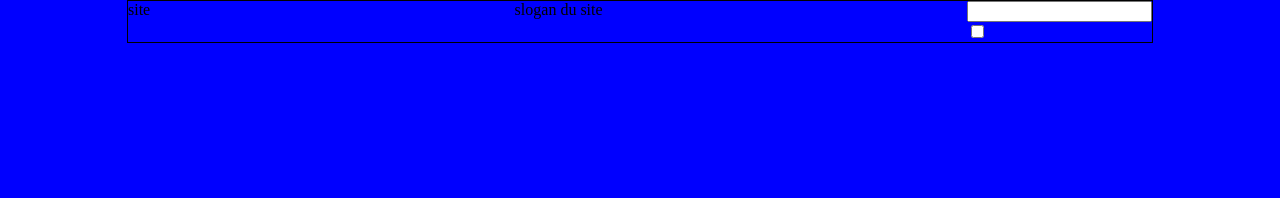
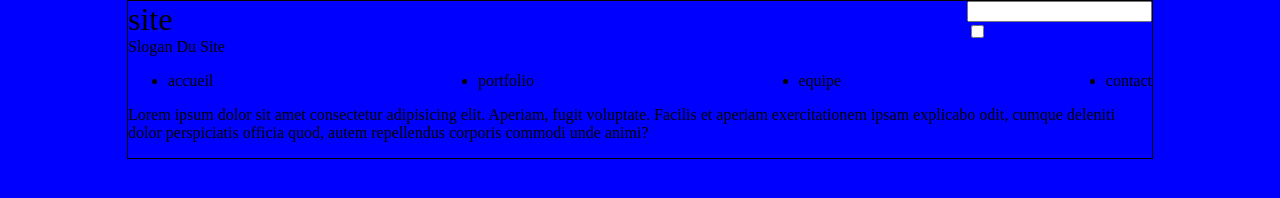
Before and after one commit to zizdevweb/gestionDeStock, a plain HTML site: page index.html in a window 1280 px wide. Drawn offline with Linux system fonts and the light colour scheme.

Commit message:
edit body lorem

```diff
--- a/index.html
+++ b/index.html
@@ -9,20 +9,32 @@
 </head>
 <body>
 
-        <header>
+
                 <div id="container">
+                 <header>
+                    <div class="menu-wrapper">
+                    <div class="logo-wrapper">
                         <div id="logo">site</div>
                         <div class="logo">slogan du site</div>
-                        <div id="seach-items">
+                    </div>
+                     <div id="seach-items">
                             <div><input type="text"></div>
                             <div><input type="checkbox"></div>
-                        </div>
-                </div>
+                     </div>
+                    </div>
 
-        </header>
+                <nav id="menu">
+                    <ul class="menu-wrapper">
+                        <li>accueil</li>
+                        <li>portfolio</li>
+                        <li>equipe</li>
+                        <li>contact</li>
+                    </ul>
+                </header>
+                </nav>
+       <p>Lorem ipsum dolor sit amet consectetur adipisicing elit. Aperiam, fugit voluptate. Facilis et aperiam exercitationem ipsam explicabo odit, cumque deleniti dolor perspiciatis officia quod, autem repellendus corporis commodi unde animi?</p>
 
-    </table>
-    </form>
+
 
 
 
--- a/styles/style.css
+++ b/styles/style.css
@@ -2,33 +2,31 @@
     width: 1024px;
     margin: auto;
     border: 1px solid;
+
+}
+.menu-wrapper{
+
     display: flex;
     justify-content: space-between;
 }
-b{
-    font-size: 90%;
-    position: absolute;
+
+#logo{
+
+    font-size: xx-large;
+
+    font-style: normal;
+
+    font-family: inherit
+}
+.logo {
+
+    text-transform: capitalize;
 
 }
-form{
-    display: inline-block;
-}
-img{
-    width: 50%;
-    height: 2%;
-    display: inline;
-}
-#sct{
-grid-template-columns: 2;
-grid-template-rows: 1;
-}
+
+
 body{
     margin: 0;
     padding: 0;
     background: blue;
 }
-#container{
-    width:1024px;
-    margin:auto;
-    border:1px solid;
-}
```
